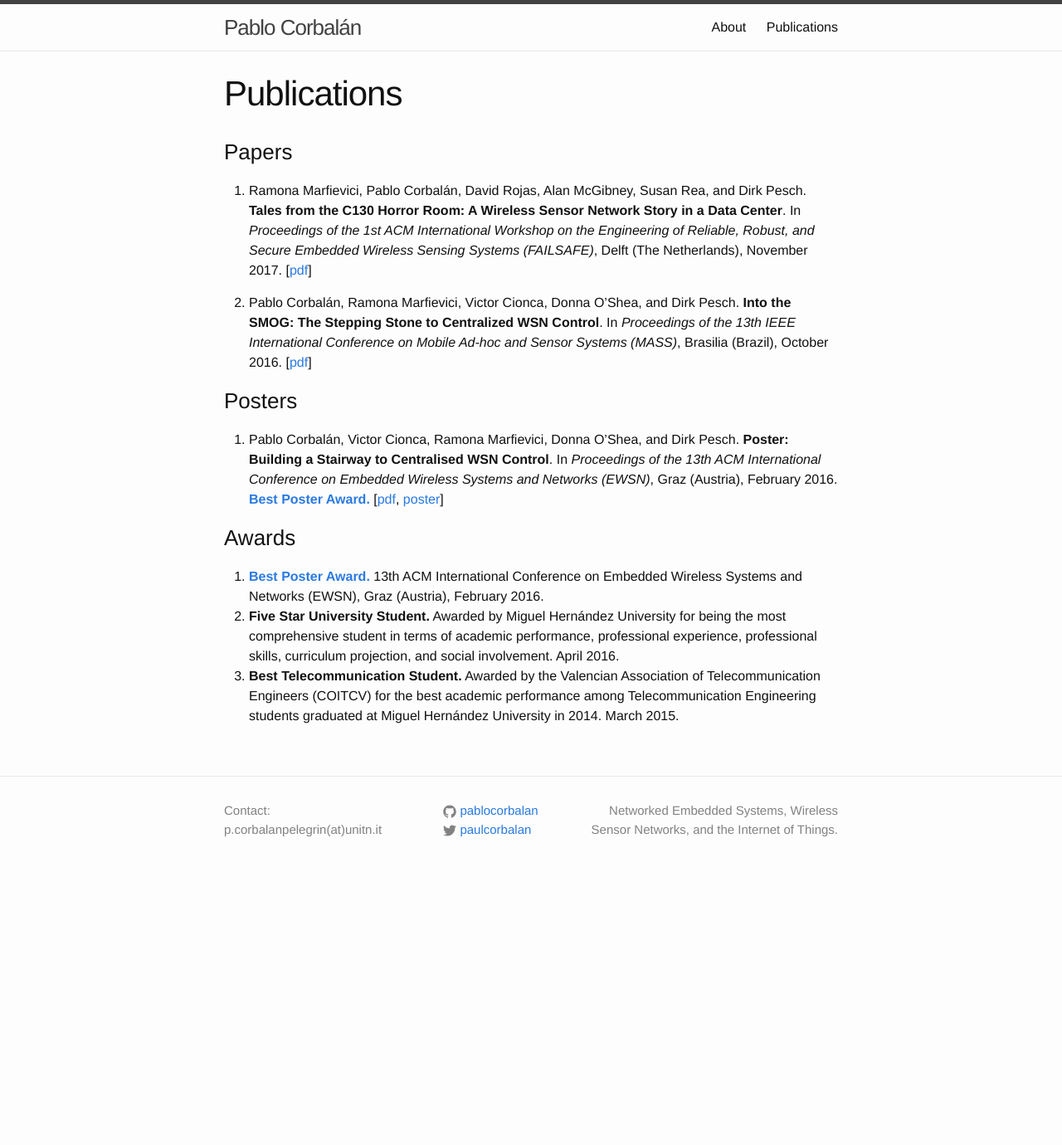
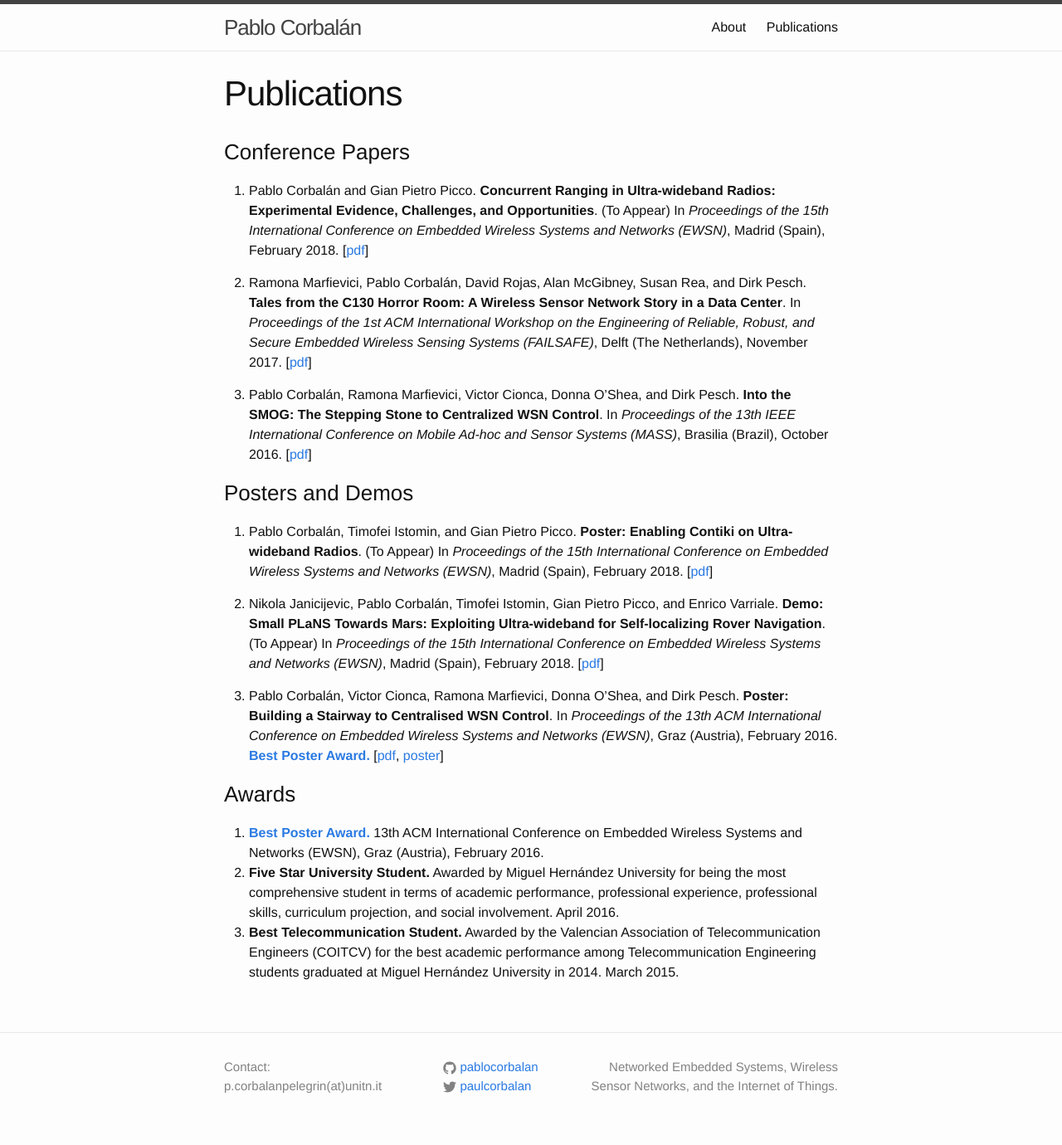
Before and after one commit to pablocorbalan/pablocorbalan.github.io, a Jekyll site: the page built from publications.md, in a window 1280 px wide. Shown: the whole page at 83% size. Built offline with Jekyll 4.4.1, drawn with Linux system fonts in a browser that asks for light colours; before the commit the page ends 1071 px from its top, so only the background shows below that.

Commit message:
Add EWSN'18 publications

```diff
--- a/publications.md
+++ b/publications.md
@@ -4,14 +4,20 @@ title: Publications
 permalink: /publications/
 ---
 
-### Papers
-1. Ramona Marfievici, Pablo Corbalán, David Rojas, Alan McGibney, Susan Rea, and Dirk Pesch. **Tales from the C130 Horror Room: A Wireless Sensor Network Story in a Data Center**. In *Proceedings of the 1st ACM International Workshop on the Engineering of Reliable, Robust, and Secure Embedded Wireless Sensing Systems (FAILSAFE)*, Delft (The Netherlands), November 2017. [[pdf](/docs/papers/tales-c130-horror-failsafe-2017.pdf)]
+### Conference Papers
+1. Pablo Corbalán and Gian Pietro Picco. **Concurrent Ranging in Ultra-wideband Radios: Experimental Evidence, Challenges, and Opportunities**. (To Appear) In *Proceedings of the 15th International Conference on Embedded Wireless Systems and Networks (EWSN)*, Madrid (Spain), February 2018. [[pdf](/docs/papers/ewsn18-concurrent-ranging.pdf)]
 
-2. Pablo Corbalán, Ramona Marfievici, Victor Cionca, Donna O’Shea, and Dirk Pesch. **Into the SMOG: The Stepping Stone to Centralized WSN Control**. In *Proceedings of the 13th IEEE International Conference on Mobile Ad-hoc and Sensor Systems (MASS)*, Brasilia (Brazil), October 2016. [[pdf](/docs/papers/into-the-smog-ieee-mass.pdf)]
+2. Ramona Marfievici, Pablo Corbalán, David Rojas, Alan McGibney, Susan Rea, and Dirk Pesch. **Tales from the C130 Horror Room: A Wireless Sensor Network Story in a Data Center**. In *Proceedings of the 1st ACM International Workshop on the Engineering of Reliable, Robust, and Secure Embedded Wireless Sensing Systems (FAILSAFE)*, Delft (The Netherlands), November 2017. [[pdf](/docs/papers/tales-c130-horror-failsafe-2017.pdf)]
 
-### Posters
+3. Pablo Corbalán, Ramona Marfievici, Victor Cionca, Donna O’Shea, and Dirk Pesch. **Into the SMOG: The Stepping Stone to Centralized WSN Control**. In *Proceedings of the 13th IEEE International Conference on Mobile Ad-hoc and Sensor Systems (MASS)*, Brasilia (Brazil), October 2016. [[pdf](/docs/papers/into-the-smog-ieee-mass.pdf)]
 
-1. Pablo Corbalán, Victor Cionca, Ramona Marfievici, Donna O’Shea, and Dirk Pesch. **Poster: Building a Stairway to Centralised WSN Control**. In *Proceedings of the 13th ACM International Conference on Embedded Wireless Systems and Networks (EWSN)*, Graz (Austria), February 2016. **[Best Poster Award.](http://www.iti.tugraz.at/EWSN2016/cms/index.php?id=36)** [[pdf](/docs/posters/ewsn-smog-poster-abstract.pdf), [poster](/docs/posters/ewsn-smog-poster.pdf)]
+### Posters and Demos
+
+1. Pablo Corbalán, Timofei Istomin, and Gian Pietro Picco. **Poster: Enabling Contiki on Ultra-wideband Radios**. (To Appear) In *Proceedings of the 15th International Conference on Embedded Wireless Systems and Networks (EWSN)*, Madrid (Spain), February 2018. [[pdf](/docs/posters/ewsn18-contikiuwb.pdf)]
+
+2. Nikola Janicijevic, Pablo Corbalán, Timofei Istomin, Gian Pietro Picco, and Enrico Varriale. **Demo: Small PLaNS Towards Mars: Exploiting Ultra-wideband for Self-localizing Rover Navigation**. (To Appear) In *Proceedings of the 15th International Conference on Embedded Wireless Systems and Networks (EWSN)*, Madrid (Spain), February 2018. [[pdf](/docs/posters/ewsn18-plansdemo.pdf)]
+
+3. Pablo Corbalán, Victor Cionca, Ramona Marfievici, Donna O’Shea, and Dirk Pesch. **Poster: Building a Stairway to Centralised WSN Control**. In *Proceedings of the 13th ACM International Conference on Embedded Wireless Systems and Networks (EWSN)*, Graz (Austria), February 2016. **[Best Poster Award.](http://www.iti.tugraz.at/EWSN2016/cms/index.php?id=36)** [[pdf](/docs/posters/ewsn-smog-poster-abstract.pdf), [poster](/docs/posters/ewsn-smog-poster.pdf)]
 
 ### Awards
 1. **[Best Poster Award.](http://www.iti.tugraz.at/EWSN2016/cms/index.php?id=36)** 13th ACM International Conference on Embedded Wireless Systems and Networks (EWSN), Graz (Austria), February 2016.
```
Also changed, not shown: 3 other files.
